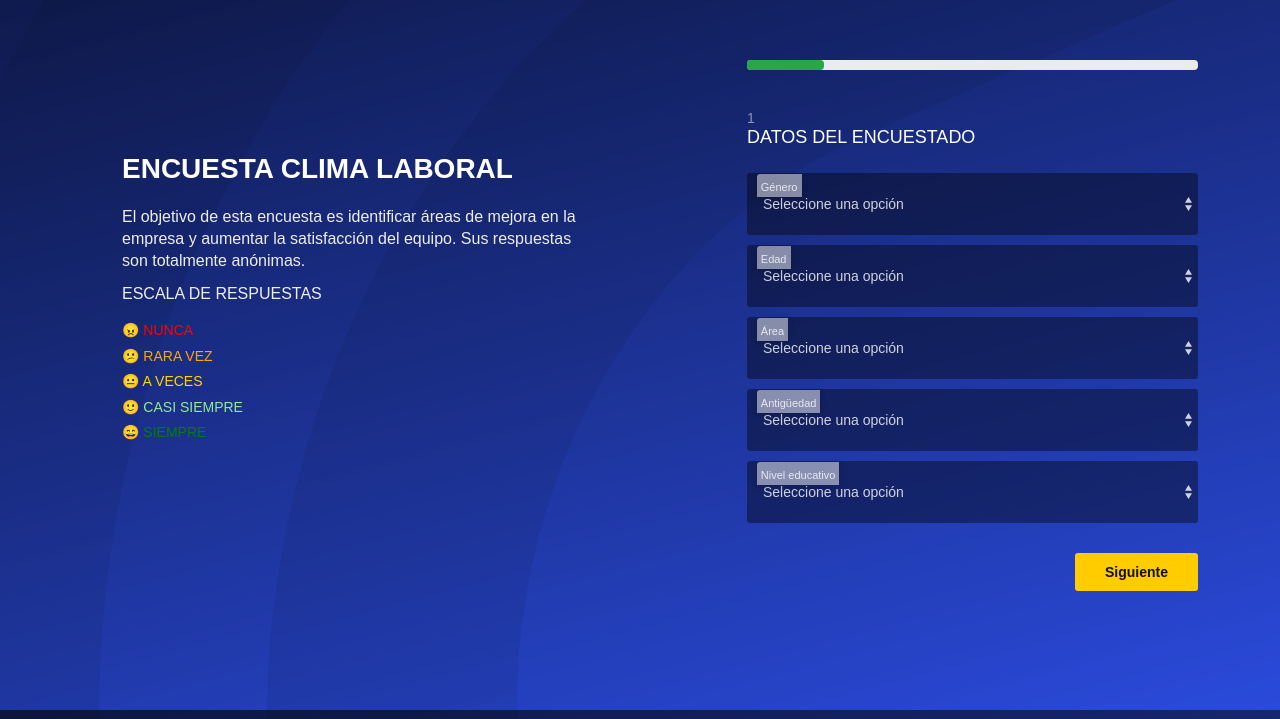
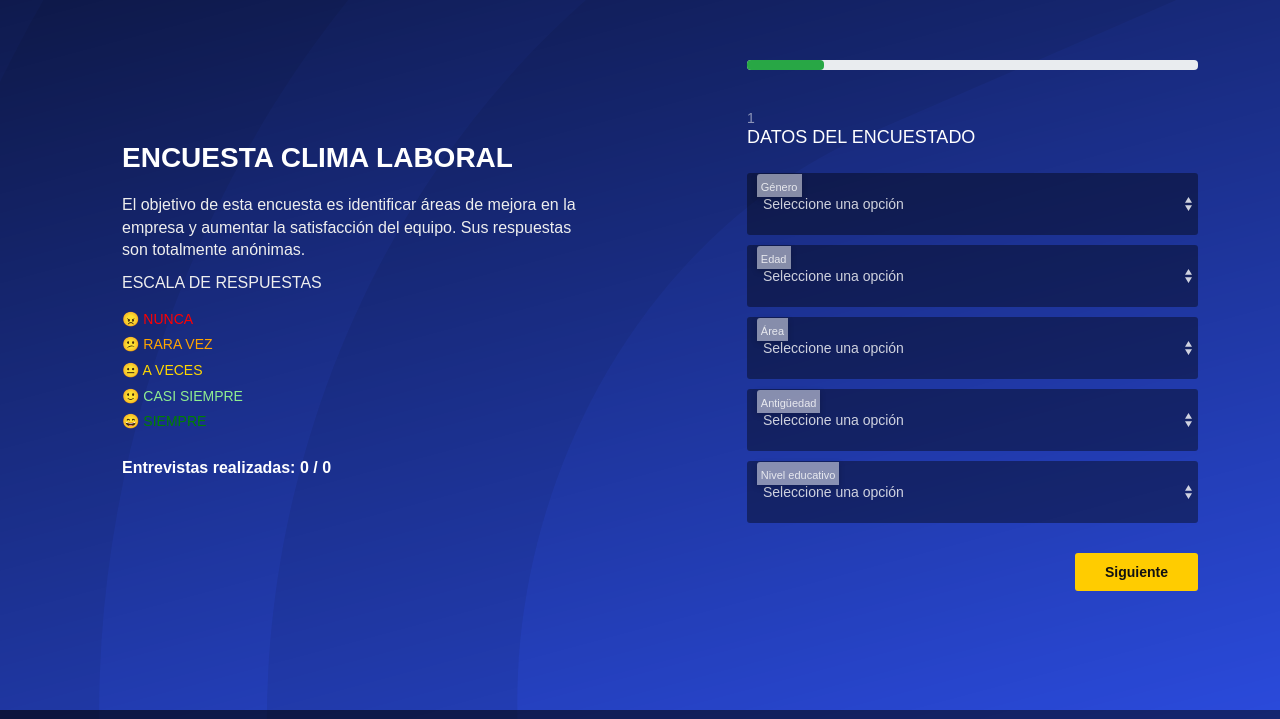
Before and after one commit to guille2506/final, a PHP site: page /encuestas.php?id=1 in a window 1280 px wide. Shown: the part 90-809 px from the top of the page. Run offline with PHP 8.4, Linux system fonts and the light colour scheme; data that the repository does not hold is empty.

Commit message:
Contador-actualizarContador-contador-entrevistas

```diff
--- a/encuestas.php
+++ b/encuestas.php
@@ -87,6 +87,9 @@ function obtenerOraciones($idempresa, $nro_bloque) {
                             }
                             ?>
                         </ul>
+                        <div id="contador-entrevistas" style="margin-top: 20px; font-size: 16px; font-weight: bold;">
+                            Entrevistas realizadas: <span id="realizadas">0</span> / <span id="total">0</span>
+                        </div>
                     </div>
                 </div>
                 <div class="col-xl-5 col-lg-5">
@@ -197,7 +200,14 @@ function obtenerOraciones($idempresa, $nro_bloque) {
 <script src="js/jquery-3.7.1.min.js"></script>
 <script src="js/common_scripts.min.js"></script>
 <script src="js/functions.js"></script>
-
+<script>
+function actualizarContador() {
+    const realizadas = parseInt(localStorage.getItem("entrevistas_realizadas") || "0");
+    const total = parseInt(localStorage.getItem("total_entrevistas") || "0");
+    document.getElementById("realizadas").textContent = realizadas;
+    document.getElementById("total").textContent = total;
+}
+</script>
 <script>
 function BuscarActivarSelect(id, data){
     if(id == "id_empresa"){
@@ -316,8 +326,11 @@ $(document).ready(function () {
         preloader.remove();
       }, 1000);
     }
+
+    actualizarContador();
   });
 </script>
+
 
 <script>
 document.getElementById("wrapped").addEventListener("submit", function (e) {
--- a/index.php
+++ b/index.php
@@ -77,7 +77,7 @@ function obtenerAlumnos($idempresa) {
             <div class="index-box" id="contrasena_container">
               <form class="form" onsubmit="event.preventDefault(); verificarClave();">
                 <img src="images/Logo2.png" alt="Logo" style="height: 100px; margin-bottom: 20px;">
-                <h3> <small>Encuesta Clima Laboral <sub>V7.0.2</sub></small></h3>
+                <h3> <small>Encuesta Clima Laboral </small></h3>
 
                 <input required type="password" id="clave" class="form-control clave-input" placeholder="Contraseña de la Empresa">
 
```
